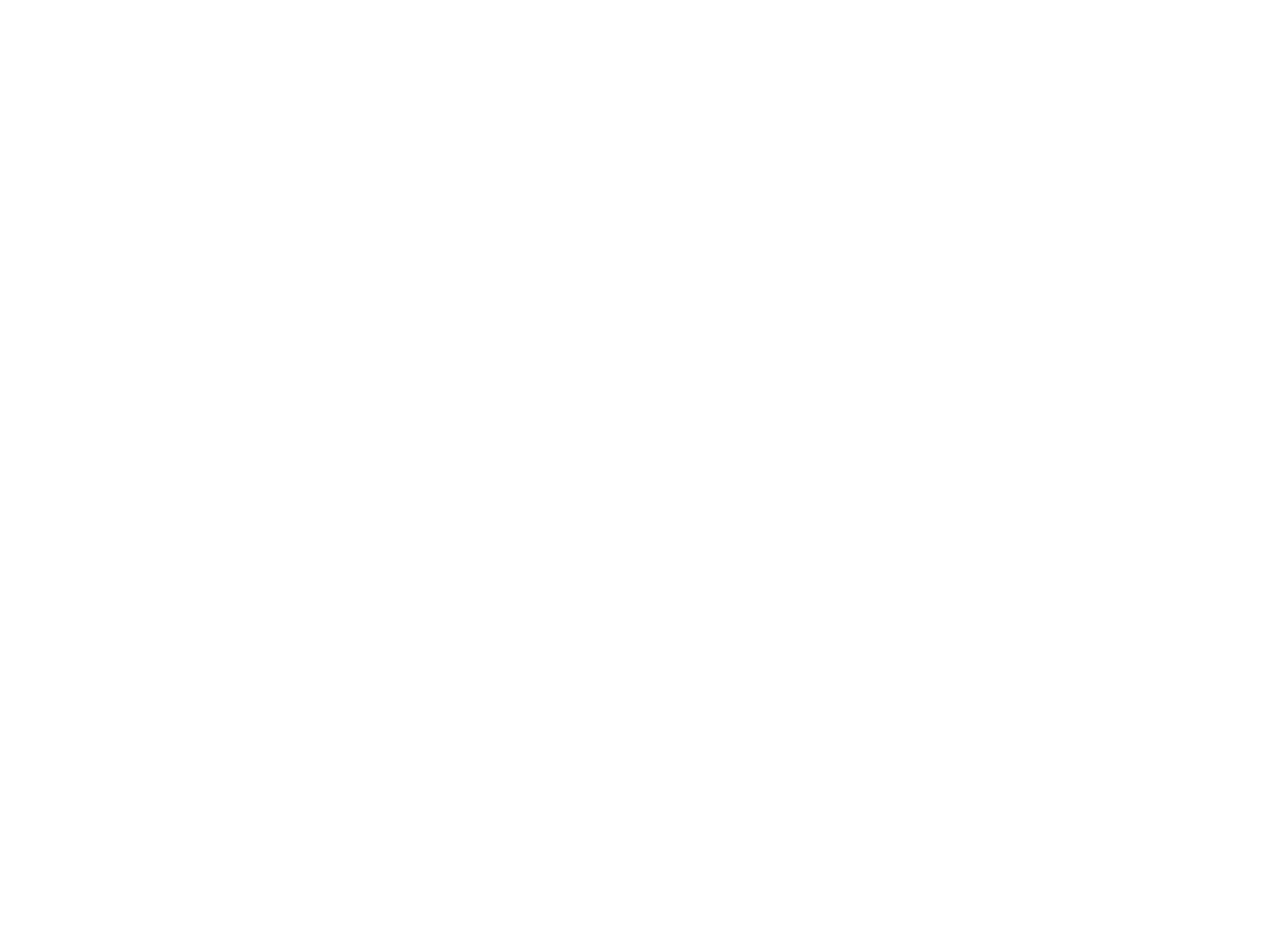
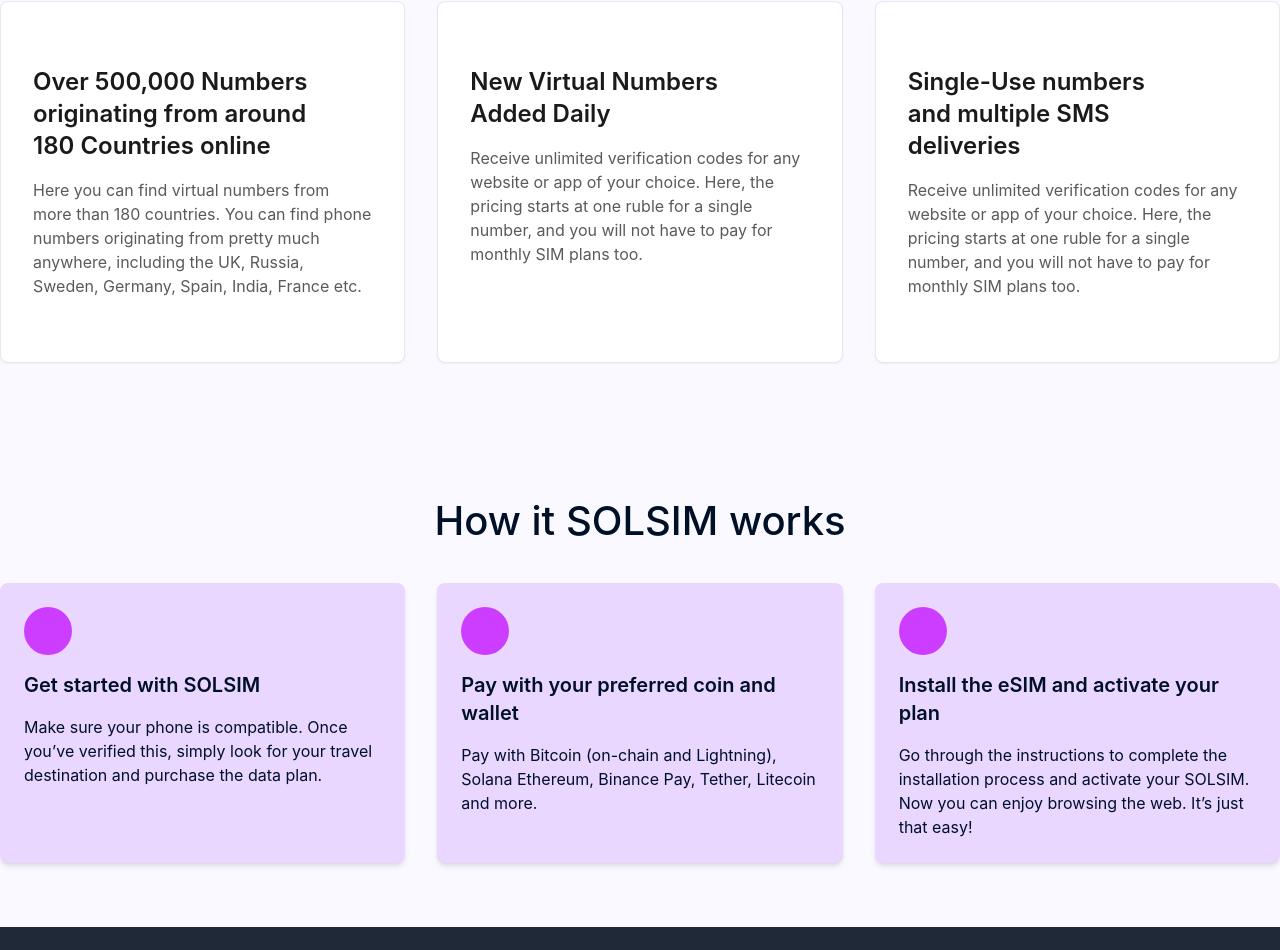
Before and after one commit to freedompraise/solsim-clone, a React (Vite) app: page / in a window 1280 px wide. Shown: the part 1127-2077 px from the top of the page. Before the commit the page ends 1068 px from the top, so only its background shows below. Built offline with nearby package versions, Linux system fonts and the light colour scheme.

Commit message:
add WhyUseUs and HowItWorks components to Home page

```diff
--- /dev/null
+++ b/src/components/HowItWorks.jsx
@@ -0,0 +1,43 @@
+const HowItSolsimWorks = () => {
+  const steps = [
+    {
+      title: "Get started with SOLSIM",
+      content:
+        "Make sure your phone is compatible. Once you’ve verified this, simply look for your travel destination and purchase the data plan.",
+    },
+    {
+      title: "Pay with your preferred coin and wallet",
+      content:
+        "Pay with Bitcoin (on-chain and Lightning), Solana Ethereum, Binance Pay, Tether, Litecoin and more.",
+    },
+    {
+      title: "Install the eSIM and activate your plan",
+      content:
+        "Go through the instructions to complete the installation process and activate your SOLSIM. Now you can enjoy browsing the web. It’s just that easy!",
+    },
+  ];
+
+  return (
+    <div className="py-16 bg-[#F9F9FF]">
+      <h2 className="text-center text-[40px] font-medium text-[#001027] mb-8">
+        How it SOLSIM works
+      </h2>
+      <div className="container mx-auto grid grid-cols-1 md:grid-cols-3 gap-8">
+        {steps.map((step, index) => (
+          <div
+            key={index}
+            className="bg-[#E9D7FF] rounded-lg p-6 text-left shadow-md"
+          >
+            <div className="flex items-center justify-center w-12 h-12 bg-[#CC3DFF] text-white rounded-full mb-4"></div>
+            <h3 className="text-xl pr-8 font-semibold text-[#001027] mb-4">
+              {step.title}
+            </h3>
+            <p className="text-[#001027]">{step.content}</p>
+          </div>
+        ))}
+      </div>
+    </div>
+  );
+};
+
+export default HowItSolsimWorks;
--- /dev/null
+++ b/src/components/WhyUseUs.jsx
@@ -0,0 +1,43 @@
+const WhyUseUs = () => {
+  const cards = [
+    {
+      title:
+        "Over 500,000 Numbers originating from around 180 Countries online",
+      content:
+        "Here you can find virtual numbers from more than 180 countries. You can find phone numbers originating from pretty much anywhere, including the UK, Russia, Sweden, Germany, Spain, India, France etc.",
+    },
+    {
+      title: "New Virtual Numbers Added Daily",
+      content:
+        "Receive unlimited verification codes for any website or app of your choice. Here, the pricing starts at one ruble for a single number, and you will not have to pay for monthly SIM plans too.",
+    },
+    {
+      title: "Single-Use numbers and multiple SMS deliveries",
+      content:
+        "Receive unlimited verification codes for any website or app of your choice. Here, the pricing starts at one ruble for a single number, and you will not have to pay for monthly SIM plans too.",
+    },
+  ];
+
+  return (
+    <div className="py-16 bg-[#F9F9FF]">
+      <h2 className="text-center font-inter text-3xl font-bold mb-8">
+        Why use us?
+      </h2>
+      <div className="container mx-auto grid grid-cols-1 md:grid-cols-3 gap-8">
+        {cards.map((card, index) => (
+          <div
+            key={index}
+            className="bg-white py-16 border border-[#E3E8F2] rounded-lg px-8 shadow-sm text-left"
+          >
+            <h3 className="text-2xl pr-16 font-semibold text-[#1A1A1A] mb-4">
+              {card.title}
+            </h3>
+            <p className="text-[#5A5A5A]">{card.content}</p>
+          </div>
+        ))}
+      </div>
+    </div>
+  );
+};
+
+export default WhyUseUs;
--- a/src/pages/Home.jsx
+++ b/src/pages/Home.jsx
@@ -1,11 +1,15 @@
 import HeroSection from "../components/HeroSection";
 import CountryFlagsSection from "../components/PopularCountries";
+import WhyUseUs from "../components/WhyUseUs";
+import HowItSolsimWorks from "../components/HowItWorks";
 
 const Home = () => {
   return (
     <div className="bg-gray-100">
       <HeroSection />
       <CountryFlagsSection />
+      <WhyUseUs />
+      <HowItSolsimWorks />
     </div>
   );
 };
```
